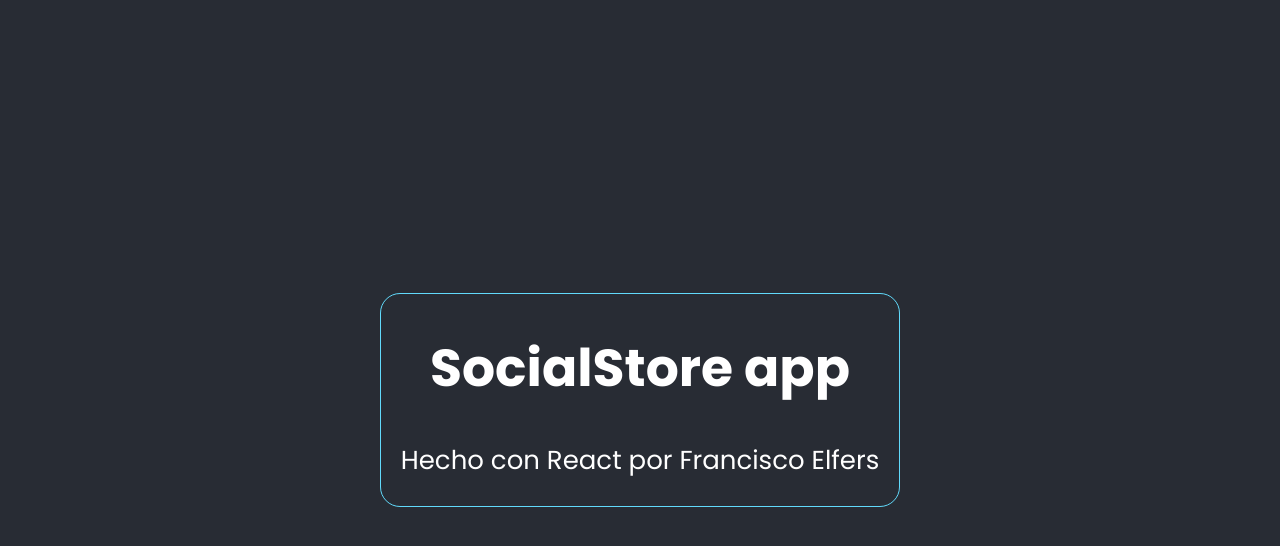
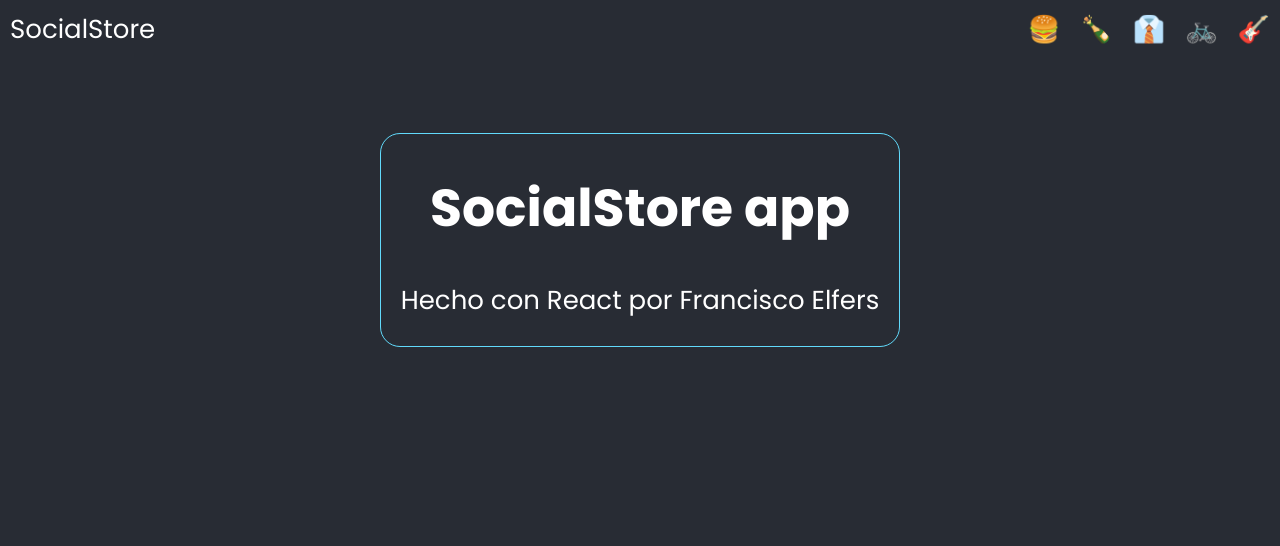
Before and after one commit to FranElfers/socialstore-elfers, a React (Create React App) app: page / in a window 1280 px wide. Shown: the top 546 px of the page. Built offline with nearby package versions, Linux system fonts and the light colour scheme.

Commit message:
desafio 2 navbar

```diff
--- a/src/App.css
+++ b/src/App.css
@@ -1,17 +1,17 @@
 .App {
+  min-height: 100vh;
+  font-size: calc(10px + 2vmin);
+  font-family: 'Poppins';
   text-align: center;
+  color: white;
+  background-color: #282c34;
 }
 
 .App-header {
-  background-color: #282c34;
-  min-height: 100vh;
   display: flex;
-  flex-direction: column;
   align-items: center;
   justify-content: center;
-  font-size: calc(10px + 2vmin);
-  font-family: 'Poppins';
-  color: white;
+  min-height: 60vh;
 }
 
 .App-link {
--- a/src/App.js
+++ b/src/App.js
@@ -1,9 +1,11 @@
 import logo from './logo.svg';
 import './App.css';
+import NavBar from './components/NavBar';
 
 function App() {
   return (
     <div className="App">
+      <NavBar />
       <header className="App-header">
         <div className="title">
           <h1>SocialStore app</h1>
--- /dev/null
+++ b/src/components/NavBar.css
@@ -0,0 +1,16 @@
+nav {
+	position: fixed;
+	display: flex;
+	justify-content: space-between;
+	width: 100%;
+}
+
+nav p {
+	margin: 10px;
+	cursor: pointer;
+}
+
+/* Listado de categorias */
+nav > div {
+	display: flex;
+}
--- /dev/null
+++ b/src/components/NavBar.js
@@ -0,0 +1,14 @@
+import './NavBar.css';
+
+export default function NavBar() {
+	return <nav>
+		<p className="brand">SocialStore</p>
+		<div>
+			<p>🍔</p>
+			<p>🍾</p>
+			<p>👔</p>
+			<p>🚲</p>
+			<p>🎸</p>
+		</div>
+	</nav>
+}
```
